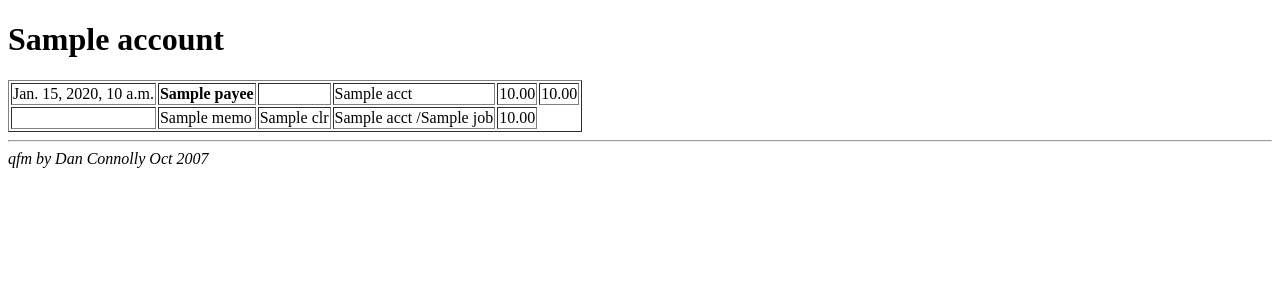
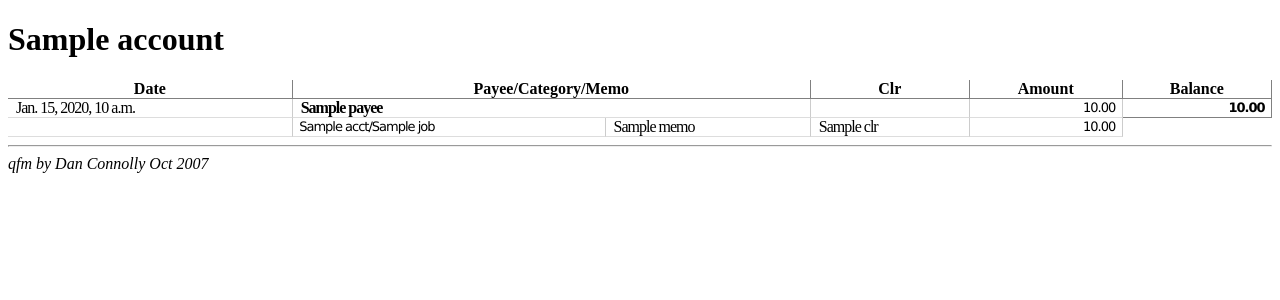
Before and after one commit to dckc/quacken, a Django app: template qfm/templates/register.html in a window 1280 px wide. Shown: the top 300 px of the page. Run offline with Django 3.2, Linux system fonts and the light colour scheme; the template is opened without the code that fills it: most values are stand-ins (such as "Sample title", 1, 10 or a date in 2020).

Commit message:
try some style from Eric Meyer

```diff
--- a/qfm/templates/register.html
+++ b/qfm/templates/register.html
@@ -2,37 +2,93 @@
 <html xmlns="http://www.w3.org/1999/xhtml">
 <head>
   <title>{{account.name|escape}} Register</title>
-<style>
+<style type="text/css">
+/* TODO: figure out /media/; move style there */
+
 .amt { text-align: right }
+
+/*
+ * cribbed from Project 03 in
+ * Eric Meyer on Css: Mastering the Language of Web Design
+ * New Riders 2002
+ * http://more.ericmeyeroncss.com/projects/03/
+ */
+h2, h3 {margin: 0; border: 1px solid gray;}
+h2 {border-width: 0 0 0 1px; padding: 0 0 0 0.25em}
+h3 {border-width: 1px 1px 0 0; padding: 0.1em 0.33em;}
+table {width: 100%;}
+
+th, td { padding: 0 0.5em;
+  border-bottom: 1px solid #DDD;}
+
+.amt, .ref {font: small Verdana, "Andale Mono", Courier, "Courier New",
+  monospace;}
+
+thead th {vertical-align: bottom; border: 1px solid gray;
+  border-width: 0 1px 1px 0;
+  white-space: normal;}
+th {border-right: 1px solid gray; border-bottom-style: dotted;
+  white-space: nowrap;}
+
+td {letter-spacing: -1px;}
+
+/* light green */
+/* background: #CEC; */
+
+td.bal { border-bottom-color: white;
+  border-right: 1px solid gray;}
+td.bal {font-weight: bold; border-bottom: 1px solid gray;}
+
+td.neg {background: #FF3; color: red;}
+
+
+tr.totals td.profit {border: 1px solid black;}
+
+tr.totals th {border-bottom-style: solid;}
+</style>
+<style type="text/css" media="screen">
+table tr.odd * {background: #EEE;}
+tr.odd *, tr.even * {border-bottom: 1px solid #EEE;}
+td {border-right: 1px solid #CCC;}
+td.profit, td.neg {color: #000; background: #FFF;}
+td.profit {font-weight: bold;}
+td.neg {font-style: italic;}
 </style>
 </head>
 <body>
 <h1>{{account.name|escape}}</h1>
 
-<table border="1">
+<table cellspacing="0">
+<thead>
+<tr>
+ <th>Date</th>
+ <th colspan="2">Payee/Category/Memo</th>
+ <th>Clr</th>
+ <th>Amount</th>
+ <th>Balance</th>
+</tr>
+</thead>
 {% for t in transactions %}
 
 <tbody class="vevent">
  <tr class="trx">
   <td class="dtstart">{{t.date}}</td>
-  <td class="vcard">
+  <td class="vcard" colspan="2">
    <strong class="fn">{{t.payee|escape}}</strong>
   </td>
   <td>&nbsp;</td>
-  <td>{{t.acct.name|escape}}</td>
-  <td class="amt">{{t.amount|floatformat:2}}</td>
-  <td class="amt">{{t.balance|floatformat:2}}</td>
+  <td class="amt trx">{{t.amount|floatformat:2}}</td>
+  <td class="amt bal"
+    >{{t.balance|floatformat:2}}</td>
  </tr>
 
 {% for s in t.split_set.all %}
  <tr class="split">
   <td>&nbsp;</td>
+  <td class="ref">
+{%ifequal s.acct.kind "AL"%}[{{s.acct.name|escape}}]{%endifequal%}{%ifnotequal s.acct.kind "AL"%}{{s.acct.name|escape}}{%endifnotequal%}{%if s.job %}/{{s.job.name|escape}}{%endif%}</td>
   <td>{{s.memo|default_if_none:""|escape}}</td>
   <td>{{s.clr|default_if_none:"&#160;"}}</td>
-  <td>
-{%ifequal s.acct.kind "AL"%}[{{s.acct.name|escape}}]{%endifequal%}
-{%ifnotequal s.acct.kind "AL"%}{{s.acct.name|escape}}{%endifnotequal%}
-{%if s.job %}/{{s.job.name|escape}}{%endif%}</td>
   <td class="amt">{{s.subtot|floatformat:2}}</td>
  </tr>
 {% endfor %}
```
Also changed, not shown: qfm/templates/accounts.html (+39 -1 lines).
